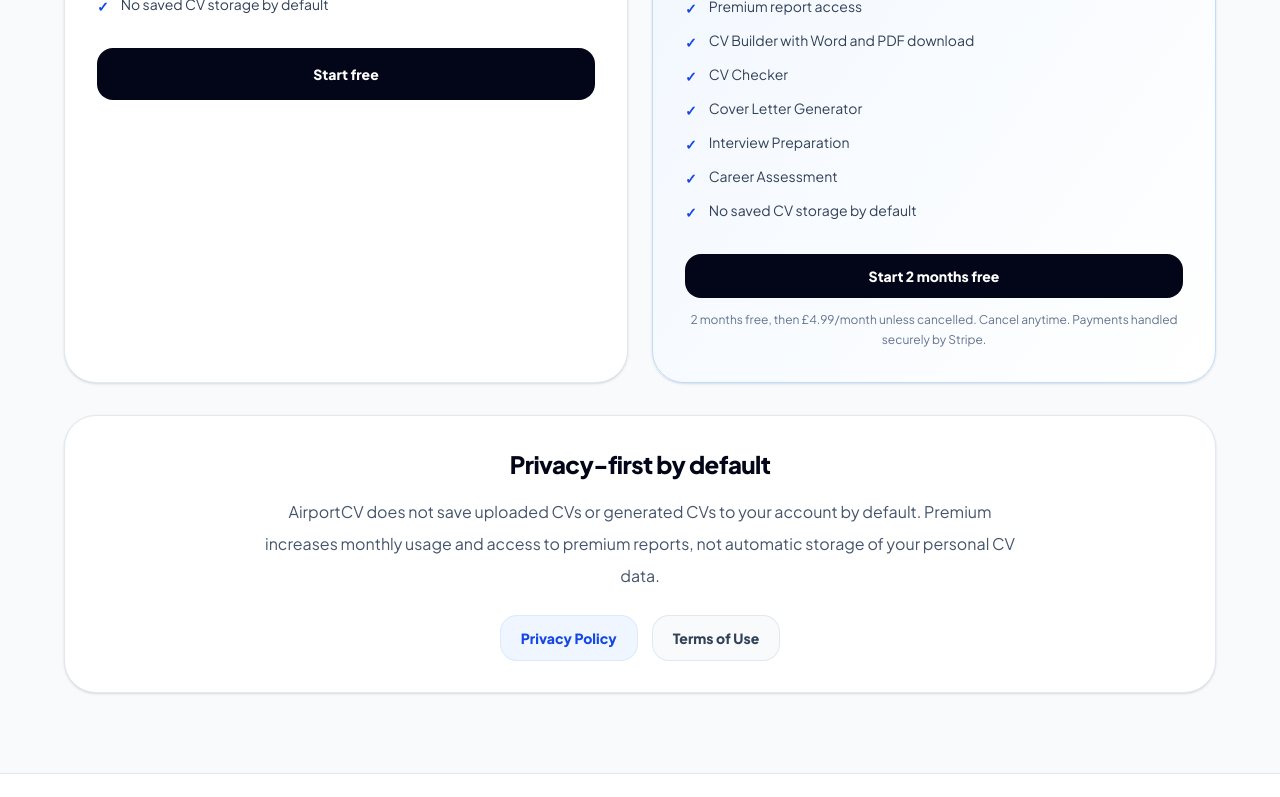
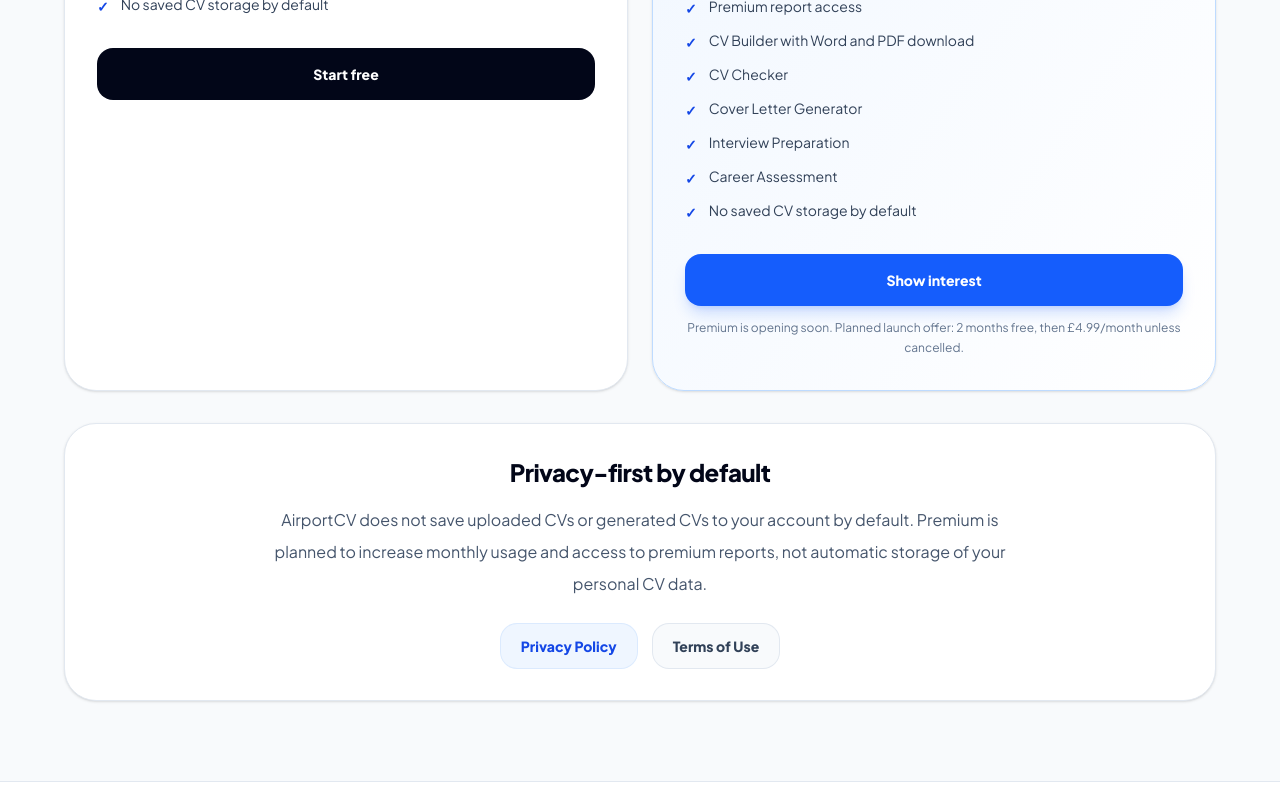
Before and after one commit to jjayakumaraero-eng/airportcv-web, a Next.js app: page /pricing in a window 1280 px wide. Shown: the part 995-1792 px from the top of the page. Built offline with nearby package versions, Linux system fonts and the light colour scheme.

Commit message:
Pause premium checkout and add interest CTA

```diff
--- a/app/api/stripe/checkout/route.ts
+++ b/app/api/stripe/checkout/route.ts
@@ -4,6 +4,13 @@ import Stripe from "stripe";
 
 export async function POST() {
   try {
+    if (process.env.STRIPE_CHECKOUT_ENABLED !== "true") {
+      return NextResponse.json(
+        { error: "Premium checkout is not open yet." },
+        { status: 403 }
+      );
+    }
+
     const stripeSecretKey = process.env.STRIPE_SECRET_KEY;
     const priceId = process.env.STRIPE_PREMIUM_PRICE_ID;
 
--- a/app/pricing/page.tsx
+++ b/app/pricing/page.tsx
@@ -1,6 +1,5 @@
 import Link from "next/link";
 import MarketingPageShell from "@/components/MarketingPageShell";
-import StripeCheckoutButton from "@/components/StripeCheckoutButton";
 
 const plans = [
   {
@@ -25,7 +24,7 @@ const plans = [
     price: "Free for 2 months",
     period: "then £4.99/month",
     description:
-      "For aviation job seekers who want higher usage and full application support.",
+      "For aviation job seekers who want higher usage and full application support. Premium access is opening soon.",
     features: [
       "100 AI uses per month",
       "All aviation career tools",
@@ -103,10 +102,16 @@ export default function PricingPage() {
                 <div className="mt-8">
                   {plan.featured ? (
                     <>
-                      <StripeCheckoutButton />
+                      <a
+                        href="mailto:hello@airportcv.co.uk?subject=Premium%20access%20interest&body=Hi%20AirportCV%2C%0A%0AI%20am%20interested%20in%20Premium%20access%20when%20it%20opens.%0A%0AThanks"
+                        className="inline-flex w-full justify-center rounded-2xl bg-blue-600 px-5 py-4 text-sm font-extrabold text-white shadow-lg shadow-blue-600/20 transition hover:bg-blue-700"
+                      >
+                        Show interest
+                      </a>
+
                       <p className="mt-3 text-center text-xs leading-5 text-slate-500">
-                        2 months free, then £4.99/month unless cancelled.
-                        Cancel anytime. Payments handled securely by Stripe.
+                        Premium is opening soon. Planned launch offer: 2 months
+                        free, then £4.99/month unless cancelled.
                       </p>
                     </>
                   ) : (
@@ -129,8 +134,9 @@ export default function PricingPage() {
 
             <p className="mx-auto mt-4 max-w-3xl leading-8 text-slate-600">
               AirportCV does not save uploaded CVs or generated CVs to your
-              account by default. Premium increases monthly usage and access to
-              premium reports, not automatic storage of your personal CV data.
+              account by default. Premium is planned to increase monthly usage
+              and access to premium reports, not automatic storage of your
+              personal CV data.
             </p>
 
             <div className="mt-6 flex flex-wrap justify-center gap-4 text-sm font-extrabold">
```
